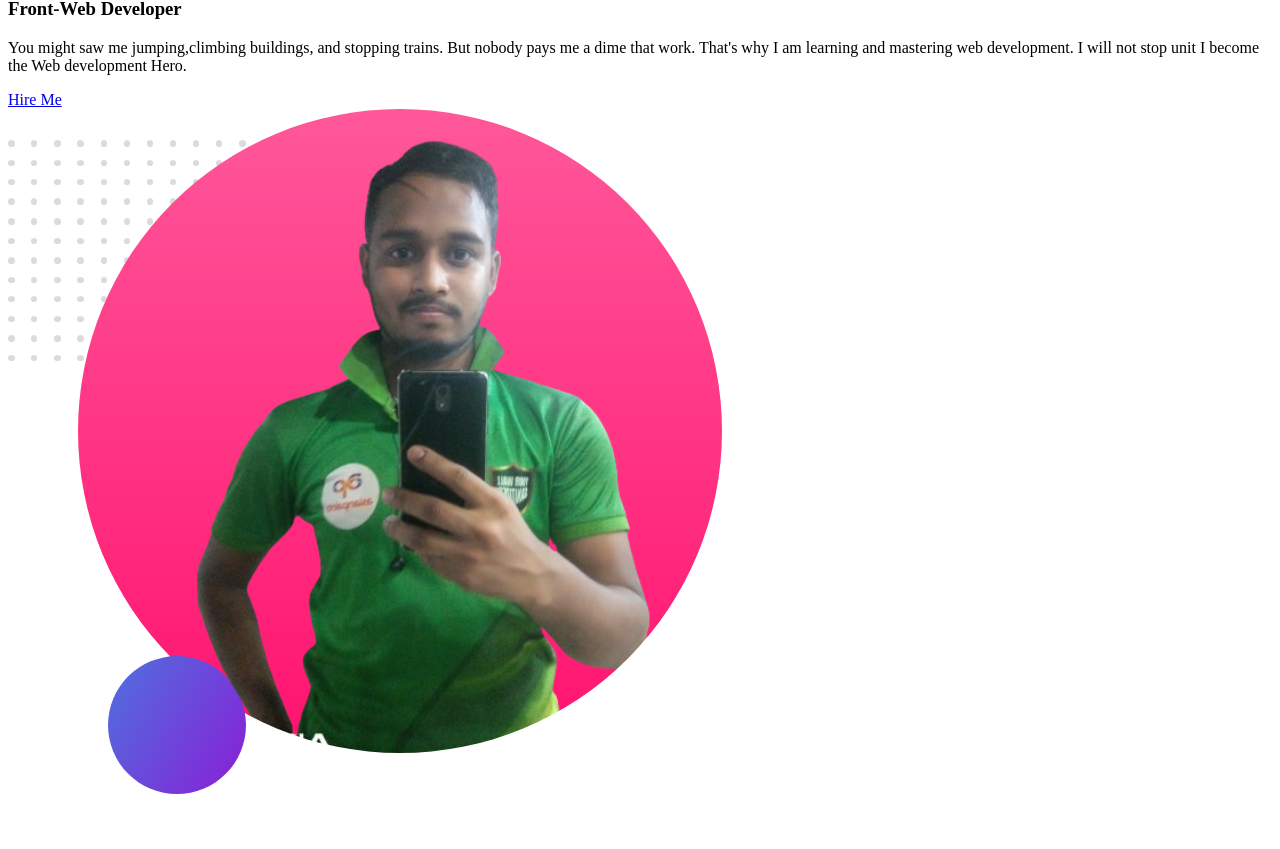
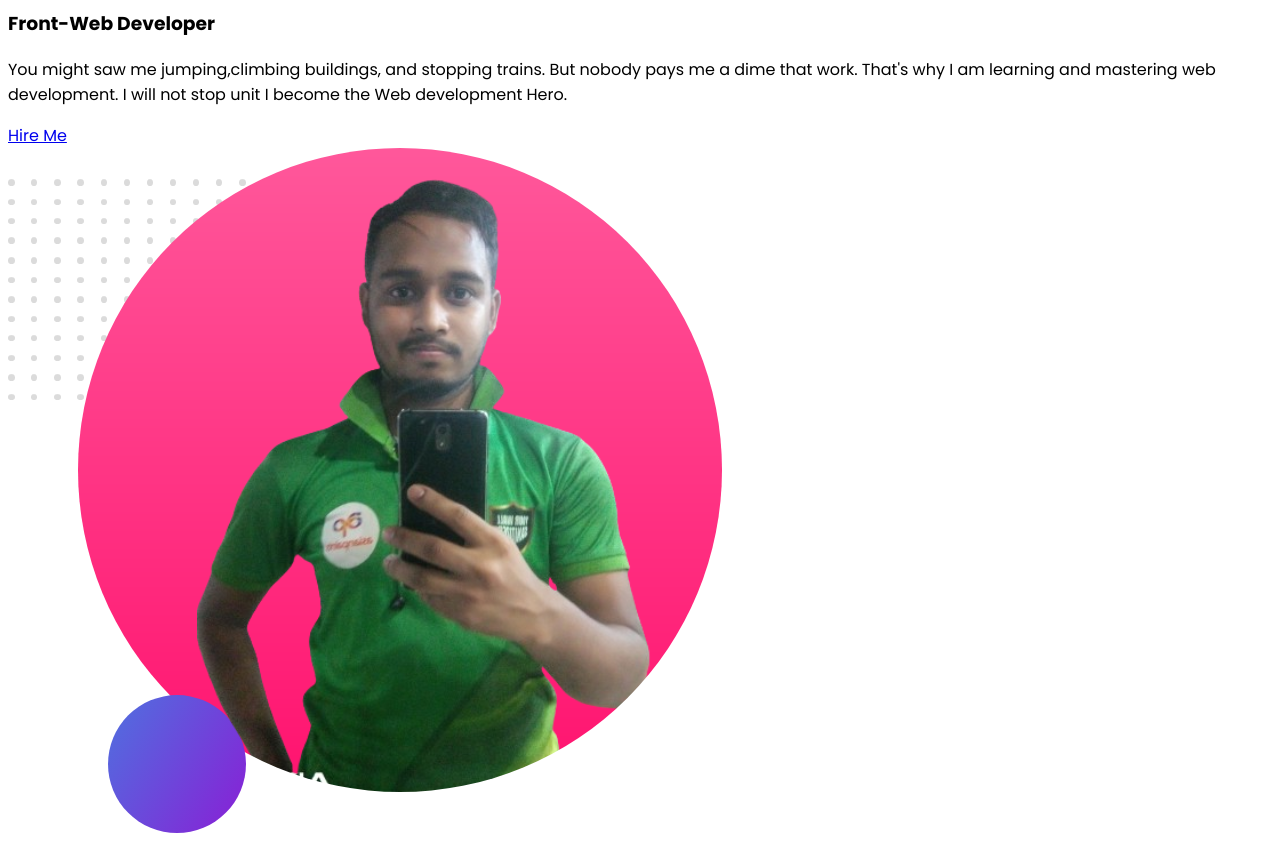
Before and after one commit to shakil20hub/Shakil-Developer-Portfolio-1, a plain HTML site: page index.html in a window 1280 px wide. Shown: the part 82-931 px from the top of the page. Before the commit the page ends 889 px from the top, so only its background shows below. Drawn offline with Linux system fonts and the light colour scheme.

Commit message:
complet- html

```diff
--- a/index.html
+++ b/index.html
@@ -10,19 +10,20 @@
     <link href="https://fonts.googleapis.com/css2?family=Poppins:wght@400;700&display=swap" rel="stylesheet">
     <!-- google link end -->
      <!-- stylesheet -->
-    <link rel="stylesheet" href="style.scc">
+      <link rel="stylesheet" href="style.css">
+
 
 </head>
 <body>
-    <div class="welcome-section">
-        <div class="left-side">
+    <div class="welcome-section flexiable-section">
+        <div class="half-width">
         <h1>Welcome To Shakil World</h1>
         <h3>Front-Web Developer</h3>
         <p>You might saw me jumping,climbing buildings, and stopping trains. But nobody pays me a dime that work. That's why I am learning and mastering web development. I will not stop unit I become the Web development Hero.
         </p>
         <a href="#">Hire Me</a>
         </div>
-      <div class="right-side">
+      <div class="half-width">
         <img src="images/photo1.png" alt="my photo">
       </div>
     </div>
--- a/style.css
+++ b/style.css
@@ -1,6 +1,8 @@
 body{
     font-family: poppins;
-    font-weight: 400;
-    font-size: normal;
+    /* font-weight: 400;
+    font-size: normal;  */
 
 }
+
+/* welcome-section css */
```
